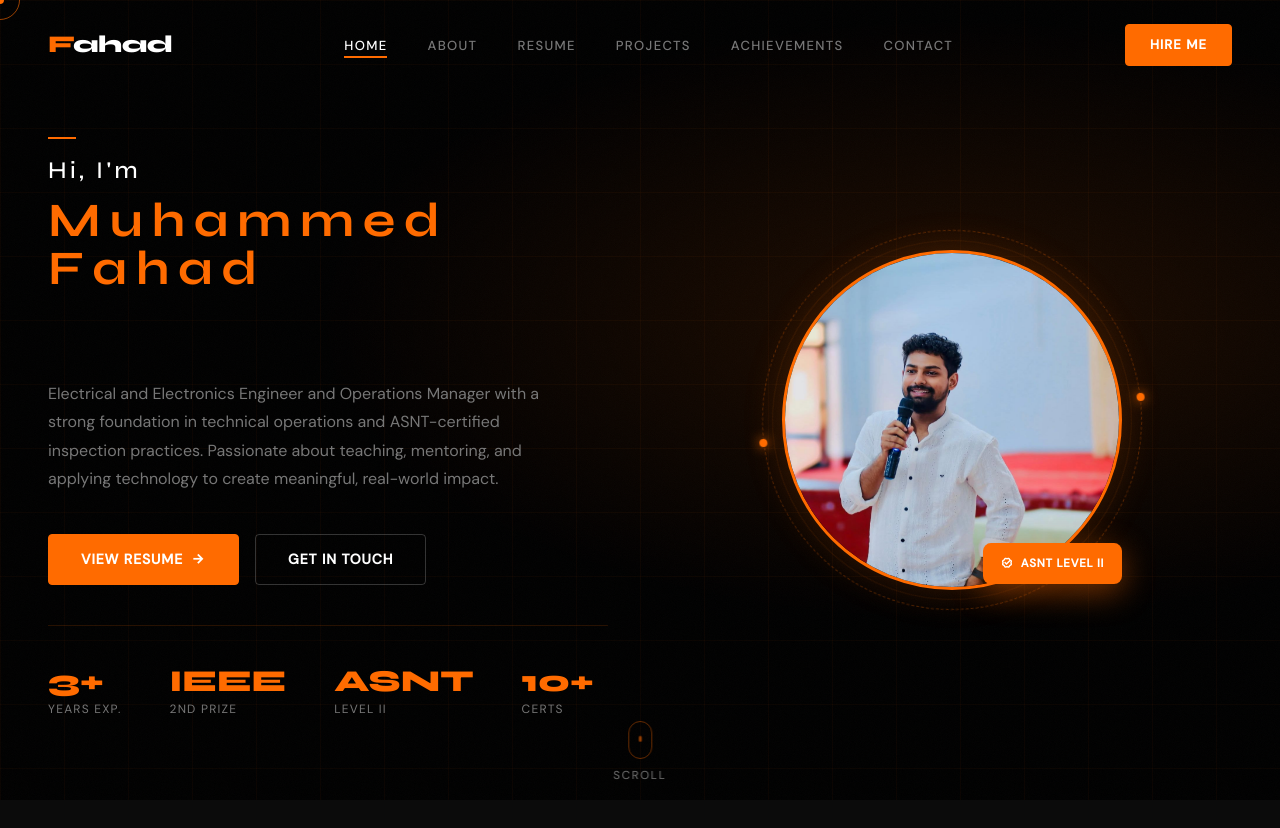
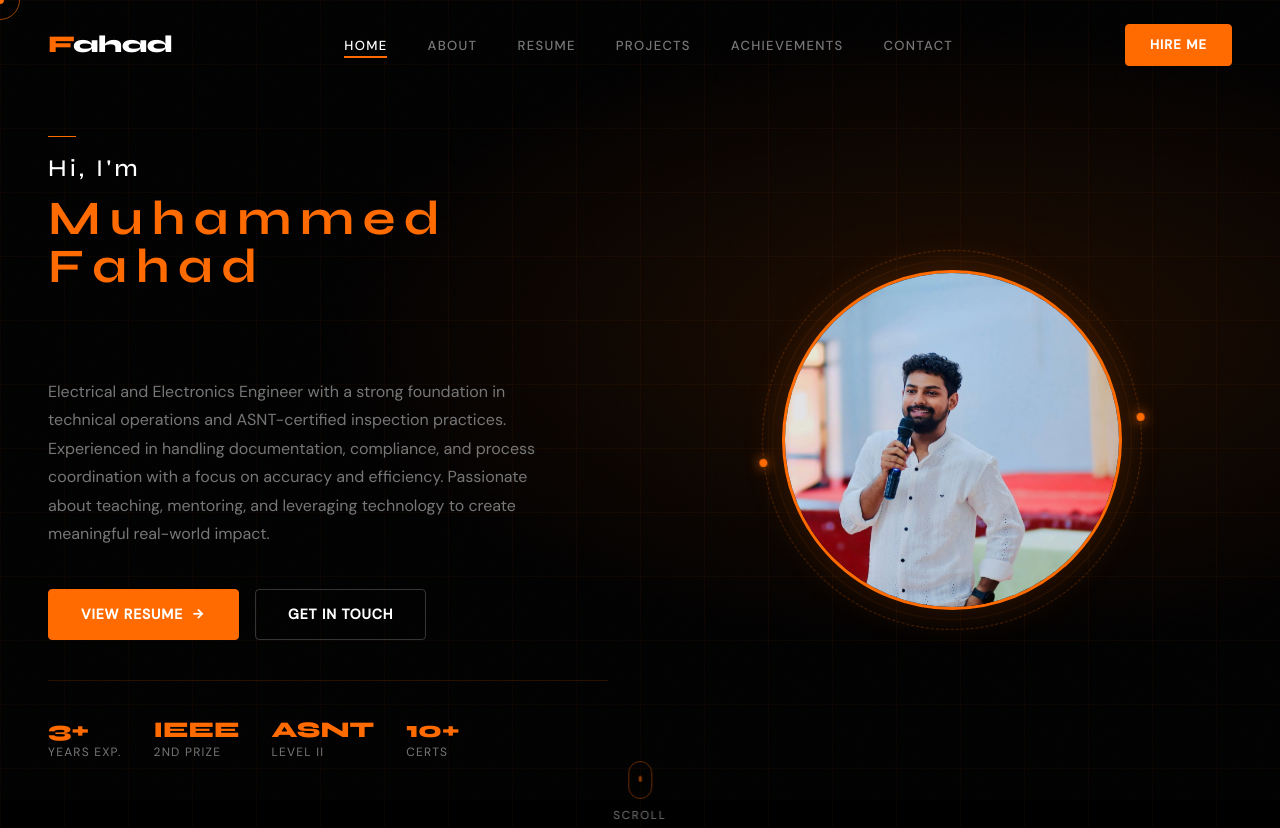
Before and after one commit to y0uridi0t10/muhammedfahadps, a website: page index.html in a window 1280 px wide. Shown: the top 828 px of the page. Drawn offline with nearby package versions, Linux system fonts and the light colour scheme; animation ran at ten frames a second.

Commit message:
style updated

```diff
--- a/css/style.css
+++ b/css/style.css
@@ -612,18 +612,18 @@ body.cursor-click #cursor-dot {
 /* Stats row below buttons */
 .hero-stats {
   display: flex;
-  gap: 48px;
+  gap: 32px;
   padding-top: 40px;
   margin-top: 40px;
   border-top: 1px solid var(--border);
-  opacity: 0;
+  opacity: 1;
 }
 .stat-num {
   font-family: 'Syne', sans-serif;
-  font-size: 1.9rem;
-  font-weight: 800;
+  font-size: 1.4rem;
+  font-weight: 750;
   color: var(--orange);
-  line-height: 1;
+  line-height: .8;
 }
 .stat-label {
   font-size: 0.75rem;
--- a/index.html
+++ b/index.html
@@ -157,7 +157,7 @@
       </div>
 
       <p class="hero-desc">
-        Electrical and Electronics Engineer and Operations Manager with a strong foundation in technical operations and ASNT-certified inspection practices. Passionate about teaching, mentoring, and applying technology to create meaningful, real-world impact.
+        Electrical and Electronics Engineer with a strong foundation in technical operations and ASNT-certified inspection practices. Experienced in handling documentation, compliance, and process coordination with a focus on accuracy and efficiency. Passionate about teaching, mentoring, and leveraging technology to create meaningful real-world impact.
       </p>
 
       <div class="hero-btns">
@@ -175,7 +175,7 @@
           <div class="stat-label">Years Exp.</div>
         </div>
         <div>
-          <div class="stat-num">IEEE</div>
+          <div class="stat-num text-3x1">IEEE</div>
           <div class="stat-label">2nd Prize</div>
         </div>
         <div>
@@ -198,9 +198,10 @@
         <div class="hero-img-circle">
           <img src="assets/profile.jpg" alt="Muhammed Fahad P S" loading="eager">
         </div>
-        <div class="hero-badge">
+        <!--<div class="hero-badge">
           <i class="ri-verified-badge-line mr-1"></i> ASNT Level II
         </div>
+      -->
       </div>
     </div>
   </div>
```
